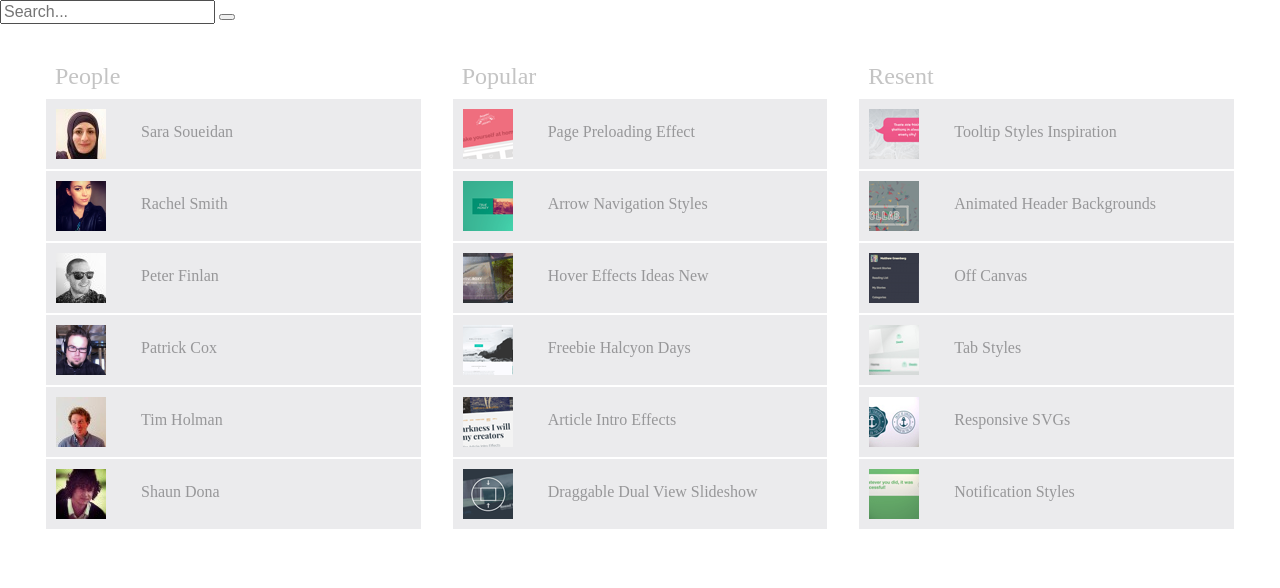
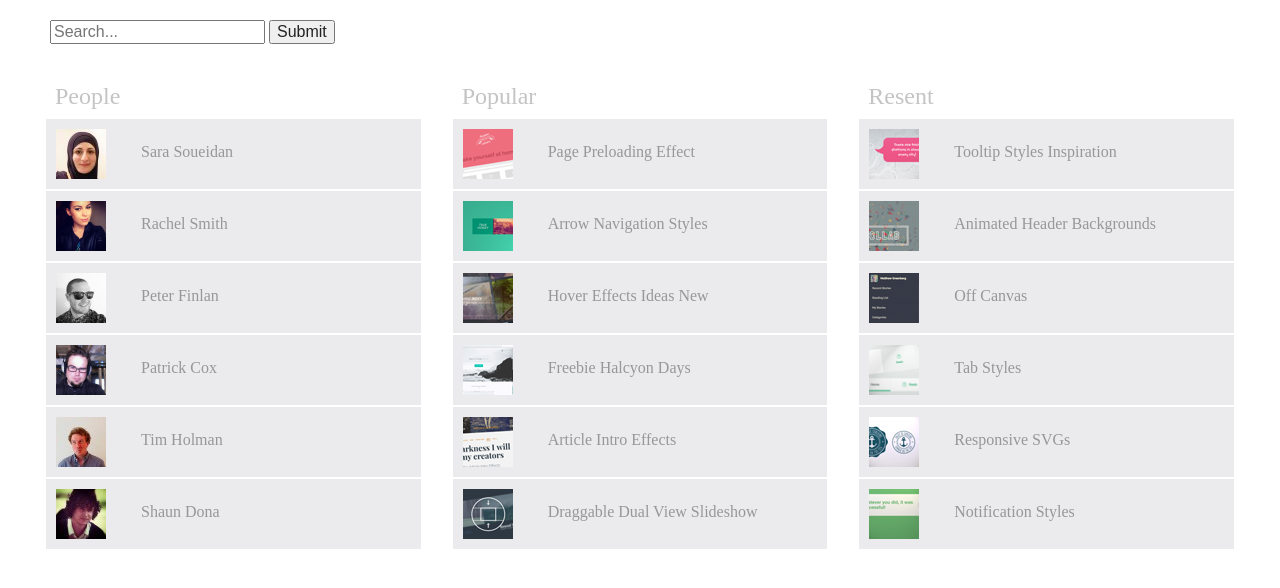
Before and after one commit to diamat1997/7.03.2020_2, a plain HTML site: page index.html in a window 1280 px wide. Drawn offline with Linux system fonts and the light colour scheme.

Commit message:
Searcher

```diff
--- a/css/ctyle.css
+++ b/css/ctyle.css
@@ -27,6 +27,10 @@ color: #c4c4c4;
     margin: 10px;
 }
 
+.search{
+    margin: 20px 50px;
+}
+
 li p{
     float: right;
     margin: 25px;
--- a/index.html
+++ b/index.html
@@ -16,9 +16,9 @@
 
 <body>
     <main>
-        <form action="#" method="POST" class="hugesearch-form">
+        <form class="search" action="#" method="POST" class="hugesearch-form">
             <input class="hugesearch-form-input" type="search" placeholder="Search...">
-            <button class="hugesearch-form-submit" type="submit"></button>
+            <button class="hugesearch-form-submit" type="submit">Submit</button>
         </form>
         <div class="row mainBlock">
             <div class="col-4">
```
